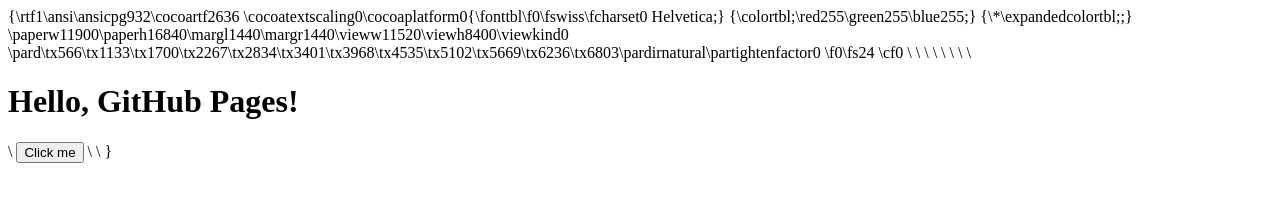
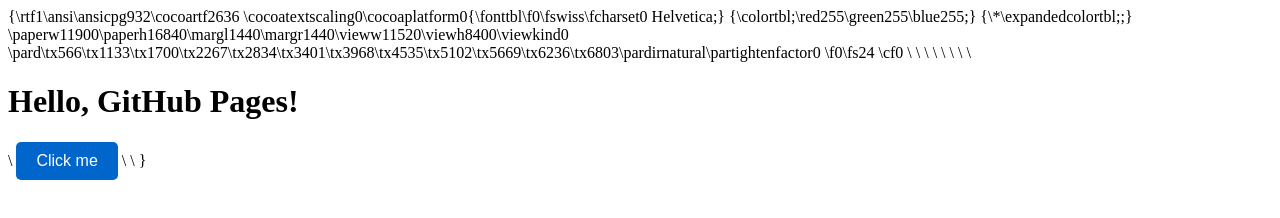
Before and after one commit to N35E135/GPT-frontend, a plain HTML site: page frontend/index.html in a window 1280 px wide. Drawn offline with Linux system fonts and the light colour scheme.

Commit message:
Update style.css

```diff
--- a/frontend/style.css
+++ b/frontend/style.css
@@ -14,3 +14,22 @@ h1 \{\
   color: #0066cc;\
 \}\
 }
+
+button {
+  background-color: #0066cc;
+  color: white;
+  border: none;
+  padding: 10px 20px;
+  font-size: 16px;
+  border-radius: 5px;
+  cursor: pointer;
+}
+
+button:hover {
+  background-color: #005bb5;
+}
+
+p {
+  font-size: 18px;
+  color: #333;
+}
```
